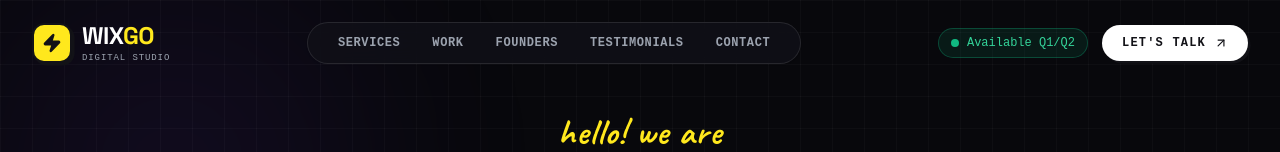
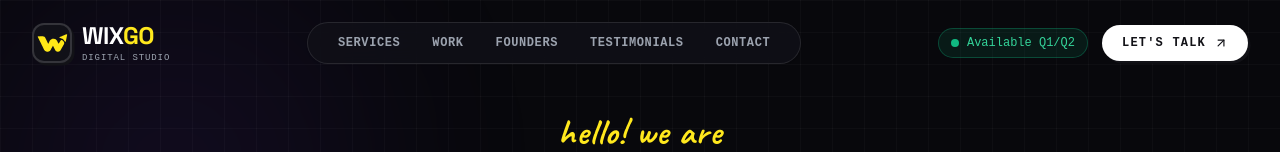
Before and after one commit to sachinrathore112233-collab/Agency, a Next.js app: page / in a window 1280 px wide. Shown: the top 152 px of the page. Built offline with nearby package versions, Linux system fonts and the light colour scheme.

Commit message:
Use Wixgo mark in visible site logos

```diff
--- a/components/shared/Footer.tsx
+++ b/components/shared/Footer.tsx
@@ -1,7 +1,8 @@
 "use client";
 
 import Link from "next/link";
-import { Zap, ArrowUpRight, Github, Linkedin, Twitter, Mail, Phone, MapPin, Heart } from "lucide-react";
+import Image from "next/image";
+import { ArrowUpRight, Github, Linkedin, Twitter, Mail, Phone, MapPin, Heart } from "lucide-react";
 
 const serviceLinks = [
   { label: "Website Development", href: "/services/web-development" },
@@ -60,8 +61,8 @@ export default function Footer() {
           {/* Col 1: Brand Info */}
           <div className="col-span-2 sm:col-span-1 space-y-4">
             <div className="flex items-center gap-2">
-              <div className="w-8 h-8 rounded-lg bg-artsy-yellow text-artsy-ink flex items-center justify-center border border-artsy-ink shadow-sm">
-                <Zap className="w-4 h-4 fill-current" />
+              <div className="w-8 h-8 rounded-lg bg-brand-dark flex items-center justify-center border border-white/15 shadow-sm">
+                <Image src="/images/wixgo-mark.svg" alt="" width={32} height={32} className="h-full w-full object-contain" />
               </div>
               <span className="text-xl font-black font-space text-white">
                 WIX<span className="text-artsy-yellow">GO</span>
--- a/components/shared/Navbar.tsx
+++ b/components/shared/Navbar.tsx
@@ -2,8 +2,9 @@
 
 import { useState, useEffect } from "react";
 import Link from "next/link";
+import Image from "next/image";
 import { motion, AnimatePresence } from "framer-motion";
-import { Menu, X, Zap, ArrowUpRight } from "lucide-react";
+import { Menu, X, ArrowUpRight } from "lucide-react";
 import { cn } from "@/lib/utils";
 
 const navLinks = [
@@ -38,8 +39,8 @@ export default function Navbar() {
           <div className="flex items-center justify-between">
             {/* Brand Logo */}
             <Link href="/" className="flex items-center gap-2 sm:gap-2.5 group shrink-0">
-              <div className="w-9 h-9 sm:w-10 sm:h-10 rounded-xl bg-artsy-yellow text-artsy-ink flex items-center justify-center border-2 border-artsy-ink shadow-brutal-sm group-hover:rotate-6 transition-transform">
-                <Zap className="w-5 h-5 fill-current" />
+              <div className="w-9 h-9 sm:w-10 sm:h-10 rounded-xl bg-brand-dark flex items-center justify-center border-2 border-white/15 shadow-brutal-sm group-hover:rotate-6 transition-transform">
+                <Image src="/images/wixgo-mark.svg" alt="" width={40} height={40} className="h-full w-full object-contain" />
               </div>
               <div className="flex flex-col">
                 <span className="text-lg sm:text-2xl font-black tracking-tight font-space text-artsy-ink dark:text-white leading-none">
```
